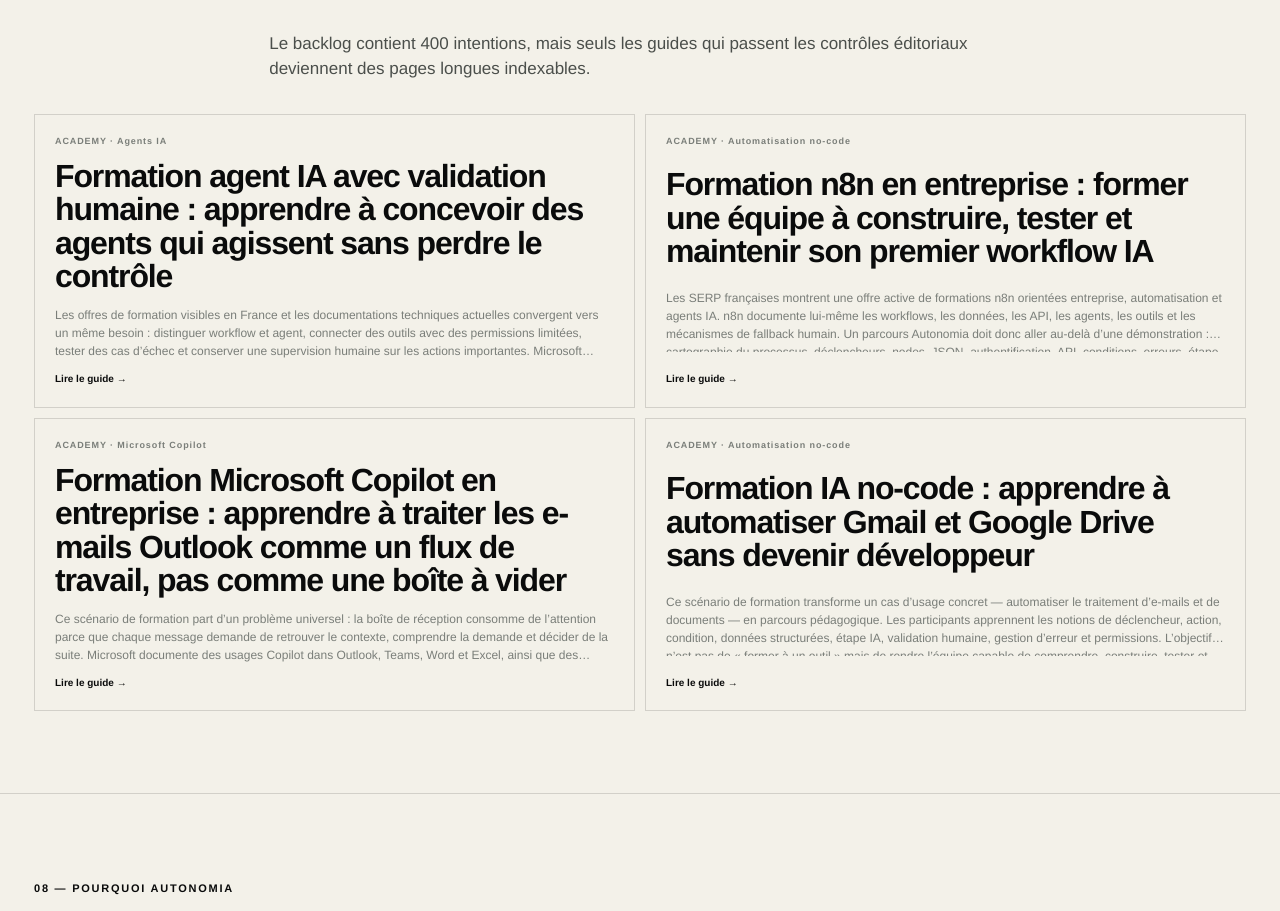
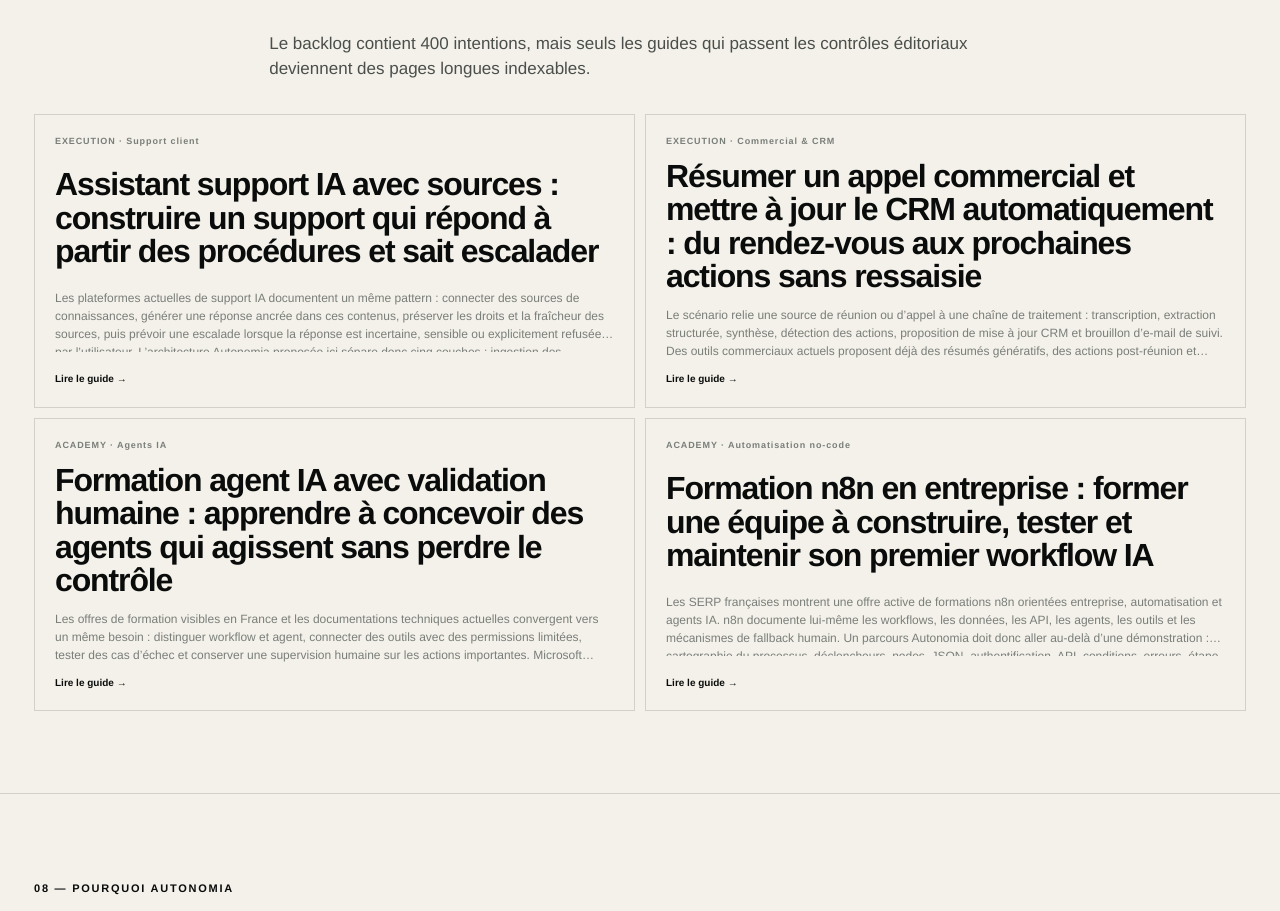
Before and after one commit to aristote-app/Autonomia-MCP, a Next.js app in the folder site/: page / in a window 1280 px wide. Shown: the part 8276-9187 px from the top of the page. Built offline with nearby package versions, Linux system fonts and the light colour scheme; no server answers.

Commit message:
fix(seo): surface two latest guides from each organic family

```diff
--- a/site/app/page.js
+++ b/site/app/page.js
@@ -39,12 +39,9 @@ const trainingTopics = [
 
 export default function Home() {
   const latestGuides = [
-    ...publishedExecutionArticles.map((article) => ({ ...article, family: "execution" })),
-    ...publishedTrainingArticles.map((article) => ({ ...article, family: "training" }))
-  ]
-    .sort((a, b) => String(b.modifiedAt || b.publishedAt).localeCompare(String(a.modifiedAt || a.publishedAt)))
-    .slice(-4)
-    .reverse();
+    ...publishedExecutionArticles.slice(-2).reverse().map((article) => ({ ...article, family: "execution" })),
+    ...publishedTrainingArticles.slice(-2).reverse().map((article) => ({ ...article, family: "training" }))
+  ];
 
   return (
     <main>
```
